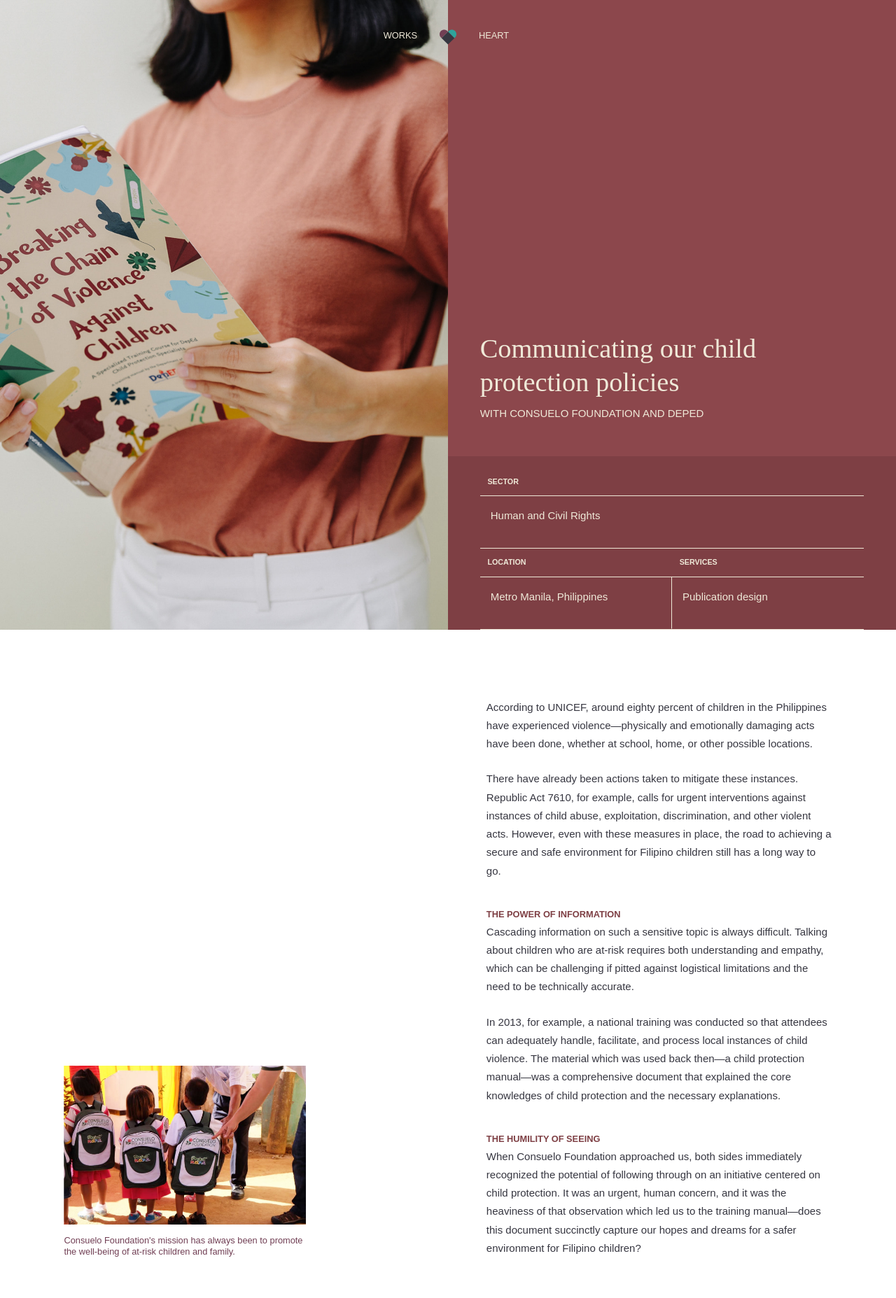
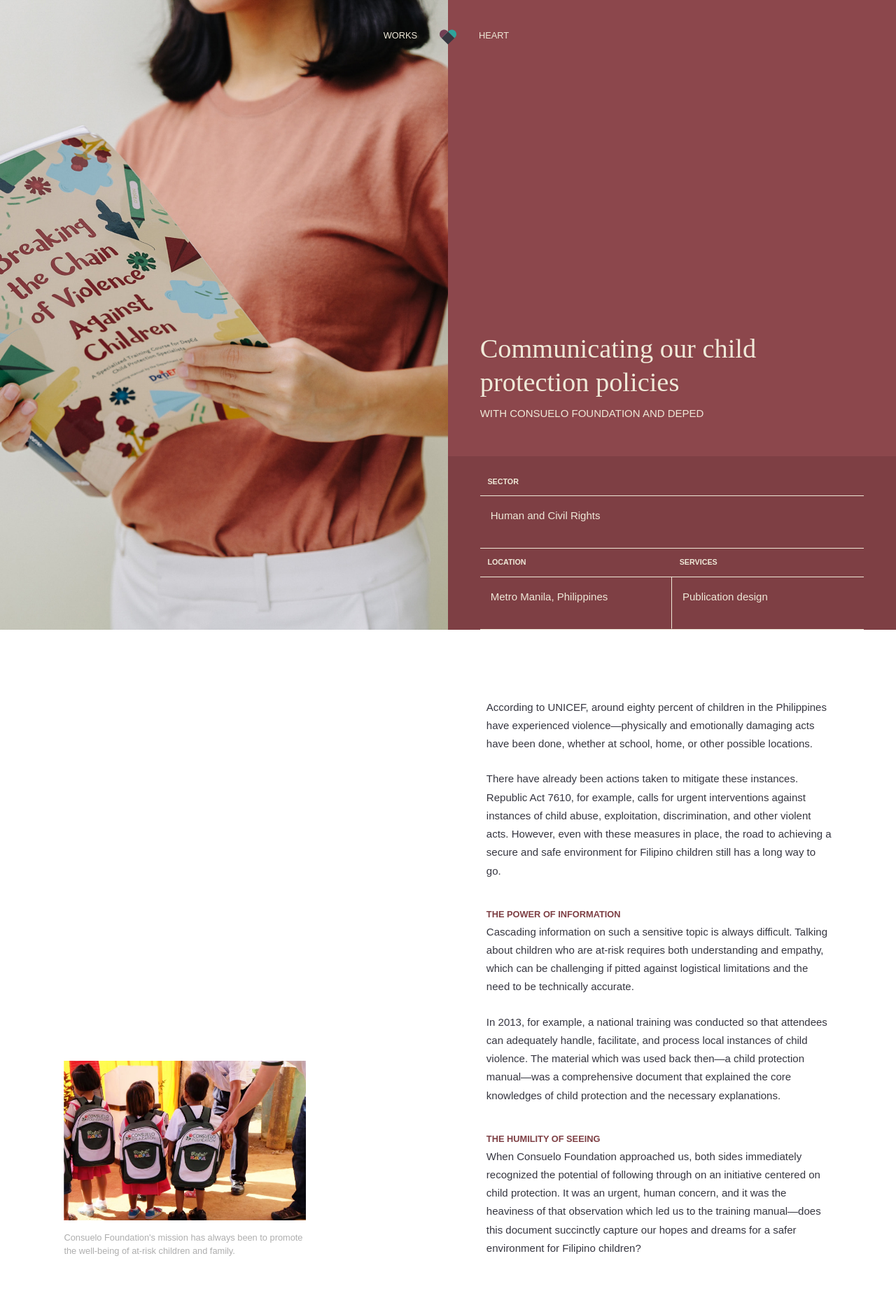
Before and after one commit to worksofheartph/worksofheartph.github.io, a Jekyll site: the page built from _projects/child-protection-manual.html, in a window 1280 px wide. Shown: the top 1855 px of the page at 70% size. Built offline with Jekyll 4.4.1, drawn with Linux system fonts in a browser that asks for light colours; some web fonts are replaced.

Commit message:
Update text and img styling

```diff
--- a/assets/css/styles.css
+++ b/assets/css/styles.css
@@ -154,7 +154,7 @@ footer > div > div { flex: 1; }
 }
 
 .home-headline-content:hover > a {
-  color: var(--dark-blue);
+  color: #fff;
 }
 
 .home-nav {
@@ -675,10 +675,10 @@ footer > div > div { flex: 1; }
 }
 #project-content h5.caption {
   text-transform: none;
-  color: var(--purple);
+  color: #aeaeae;
   font-weight: 300;
   margin: 0;
-  line-height: 1.25em;
+  line-height: 1.5em;
 }
 
 #project-content blockquote {
@@ -702,12 +702,18 @@ footer > div > div { flex: 1; }
 
 #project-content .img-gallery img {
   width: 32%;
+  height: auto;
 }
 
 #project-content .flex-end {
   display: flex;
   flex-direction: column;
   justify-content: flex-end;
+}
+
+
+#project-content .video video {
+  width: 100%;
 }
 
 .final-note {
```
